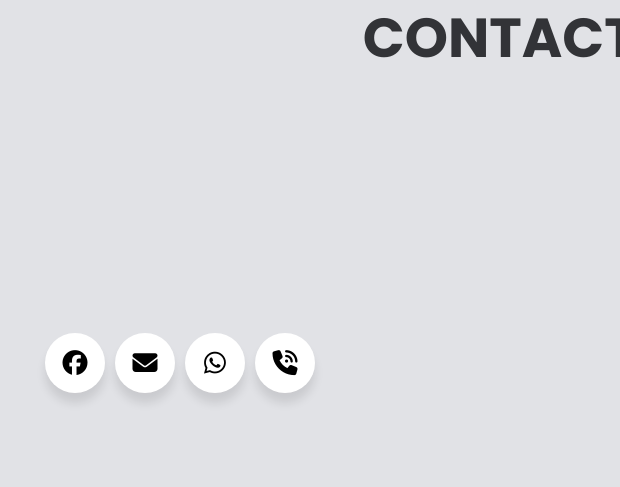
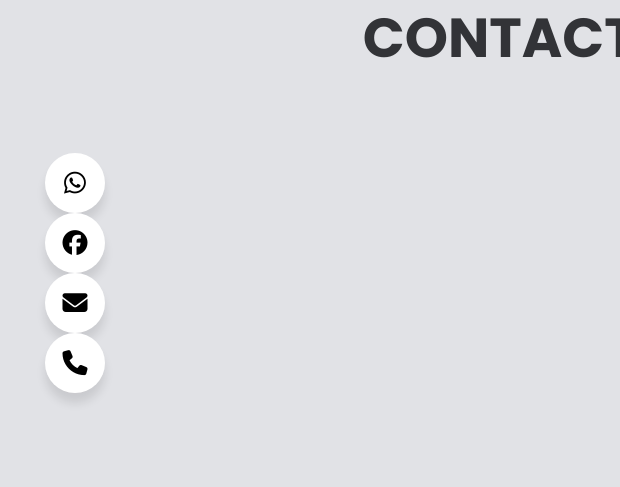
Before and after one commit to ClauJuan/paginaUMER.io, a plain HTML site: page index.html in a window 1280 px wide. Shown: the part 2120-2607 px from the top of the page, 0-620 px from the left. Drawn offline with Linux system fonts and the light colour scheme.

Commit message:
sss
gggggg

```diff
--- a/index.html
+++ b/index.html
@@ -110,6 +110,10 @@
         <div class="box">
              <div class="contenedorredsocial">
              <div class="boton">
+                 <div h class="icono"><i class="fa-brands fa-whatsapp"></i></div>
+                     <span class="social"><a href="https://api.whatsapp.com/send/?phone=525534145560&text&type=phone_number&app_absent=0" target="_blank">Whatsapp</a></span>
+             </div>
+             <div class="boton">
                  <div h class="icono"><i class="fa-brands fa-facebook"></i></div>
                      <span class="social"><a href="https://www.facebook.com/people/Unidad-Medica-Especializada-De-La-Rosa/100092719326695/" target="_blank">Facebook</a></span>
              </div>
@@ -118,11 +122,7 @@
                     <span class="social"><a href="mailto:unimed_delarosa@hotmail.com" target="_blank">Correo</a></span>
              </div>
              <div class="boton">
-                <div h class="icono"><i class="fa-brands fa-whatsapp"></i></div>
-                    <span class="social"><a href="https://api.whatsapp.com/send/?phone=525534145560&text&type=phone_number&app_absent=0" target="_blank">Whatsapp</a></span>
-             </div>
-             <div class="boton">
-                <div h class="icono"><i class="fa-solid fa-phone-volume"></i></div>
+                <div h class="icono"><i class="fa-solid fa-phone"></i></div>
                     <span class="social"><a href="tel:5556701342" target="_blank">Teléfono</a></span>
              </div>
              </div>
--- a/style.css
+++ b/style.css
@@ -243,7 +243,8 @@ body{
 }
 
 .box .contenedorredsocial{ /*Posición iconos*/
-    top: 60%;
+    top: 30%;
+    writing-mode: vertical-lr;
     position: absolute;
     display: flex;
     justify-content: center;
@@ -251,8 +252,9 @@ body{
     align-items: center;
 }
 
-.box .contenedorredsocial .boton a{ /*texto Facebook*/
+.box .contenedorredsocial .boton a{ /*texto icono*/
     color:#080808;
+    writing-mode: horizontal-tb;
     text-decoration: dotted;
     font-weight: bold;
 }
@@ -287,19 +289,19 @@ body{
 
 .contenedorredsocial .boton:nth-child(1):hover
 .icono{
-    background: #1877f2;
+    background: #00e676;
     color:#fff;
 }
 
 .contenedorredsocial .boton:nth-child(2):hover
 .icono{
-    background: #4cb4e8;
+    background: #1877f2;
     color:#fff;
 }
 
 .contenedorredsocial .boton:nth-child(3):hover
 .icono{
-    background: #00e676;
+    background: #4cb4e8;
     color:#fff;
 }
 
```
